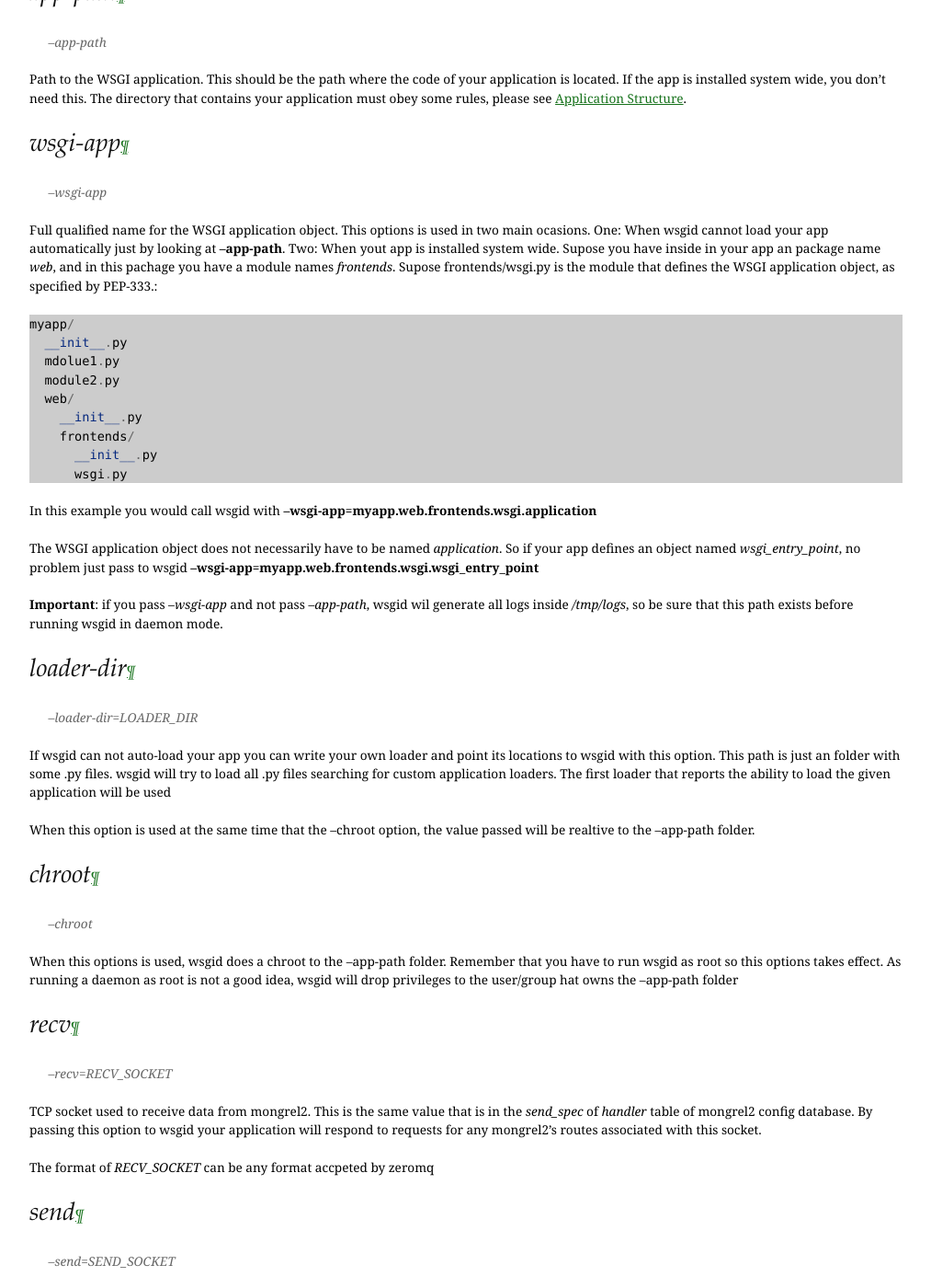
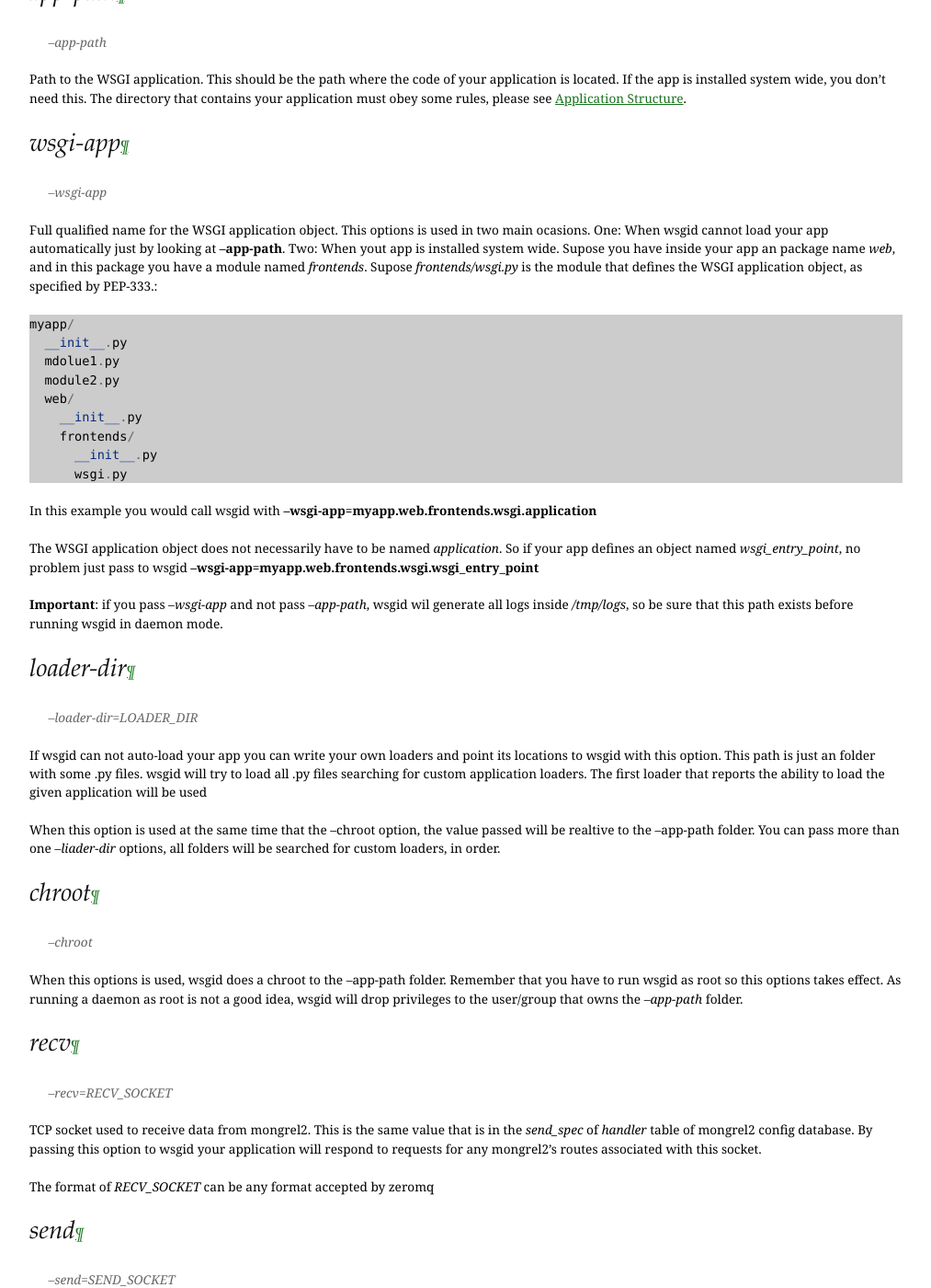
Before and after one commit to yoshrote/wsgid, a Sphinx documentation site: the page built from doc/sphinx/source/options.rst, in a window 1280 px wide and 1400 px high, scrolled down 291 px. Shown: the whole window at 92% size, without its empty margins (133-1146 px from the left). Built offline with Sphinx 7.4.7, drawn with Linux system fonts in a browser that asks for light colours; some of the changed text lies outside the part shown.

Commit message:
Review of the official docs. Corrected some typos.

```diff
--- a/doc/sphinx/source/installing.rst
+++ b/doc/sphinx/source/installing.rst
@@ -28,7 +28,7 @@ Instalation options
 Pip
 ***
 
-wsgid is registered on Python package index under the name wsgidm2 (the name wsgid was already taken), so you can install it running te following command:
+wsgid is registered on Python package index under the name wsgidm2 (the name wsgid was already taken), so you can install it running the following command:
 
     $ sudo pip install wsgidm2
 
@@ -38,7 +38,7 @@ and you're done!
 From the website
 ****************
 
-The official website (http://wsgid.com) has always tha latest releasr tar ball. You can grab one there, unpack and run:
+The official website (http://wsgid.com) has always tha latest release tar ball. You can grab one there, unpack and run:
 
     $ sudo python setup.py install
 
--- a/doc/sphinx/source/options.rst
+++ b/doc/sphinx/source/options.rst
@@ -16,7 +16,7 @@ wsgi-app
 ********
   --wsgi-app
 
-Full qualified name for the WSGI application object. This options is used in two main ocasions. One: When wsgid cannot load your app automatically just by looking at **--app-path**. Two: When yout app is installed system wide. Supose you have inside in your app an package name *web*, and in this pachage you have a module names *frontends*. Supose frontends/wsgi.py is the module that defines the WSGI application object, as specified by PEP-333.::
+Full qualified name for the WSGI application object. This options is used in two main ocasions. One: When wsgid cannot load your app automatically just by looking at **--app-path**. Two: When yout app is installed system wide. Supose you have inside your app an package name *web*, and in this package you have a module named *frontends*. Supose *frontends/wsgi.py* is the module that defines the WSGI application object, as specified by PEP-333.::
 
 
     myapp/
@@ -40,15 +40,15 @@ loader-dir
 **********
     --loader-dir=LOADER_DIR
 
-If wsgid can not auto-load your app you can write your own loader and point its locations to wsgid with this option. This path is just an folder with some .py files. wsgid will try to load all .py files searching for custom application loaders. The first loader that reports the ability to load the given application will be used
+If wsgid can not auto-load your app you can write your own loaders and point its locations to wsgid with this option. This path is just an folder with some .py files. wsgid will try to load all .py files searching for custom application loaders. The first loader that reports the ability to load the given application will be used
 
-When this option is used at the same time that the --chroot option, the value passed will be realtive to the --app-path folder.
+When this option is used at the same time that the --chroot option, the value passed will be realtive to the --app-path folder. You can pass more than one *--liader-dir* options, all folders will be searched for custom loaders, in order.
 
 chroot
 ******
   --chroot
 
-When this options is used, wsgid does a chroot to the --app-path folder. Remember that you have to run wsgid as root so this options takes effect. As running a daemon as root is not a good idea, wsgid will drop privileges to the user/group hat owns the --app-path folder
+When this options is used, wsgid does a chroot to the --app-path folder. Remember that you have to run wsgid as root so this options takes effect. As running a daemon as root is not a good idea, wsgid will drop privileges to the user/group that owns the *--app-path* folder.
 
 recv
 ****
@@ -56,7 +56,7 @@ recv
 
 TCP socket used to receive data from mongrel2. This is the same value that is in the *send_spec* of *handler* table of mongrel2 config database. By passing this option to wsgid your application will respond to requests for any mongrel2's routes associated with this socket.
 
-The format of *RECV_SOCKET* can be any format accpeted by zeromq
+The format of *RECV_SOCKET* can be any format accepted by zeromq
 
 send
 ****
@@ -64,7 +64,7 @@ send
 
 TCP socket used to return data to mongrel2. This is the same value that is in the *recv_spec* of *handler* table of mongrel2 config database. This value must belong to the same registry from where you got your **--recv** socket.
 
-The format of *SEND_SOCKET* can be any format accpeted by zeromq
+The format of *SEND_SOCKET* can be any format accepted by zeromq
 
 no-dameon
 *********
```
Also changed, not shown: doc/sphinx/source/appstructure.rst (+4 -4 lines), doc/sphinx/source/contributing.rst (+3 -8 lines).
